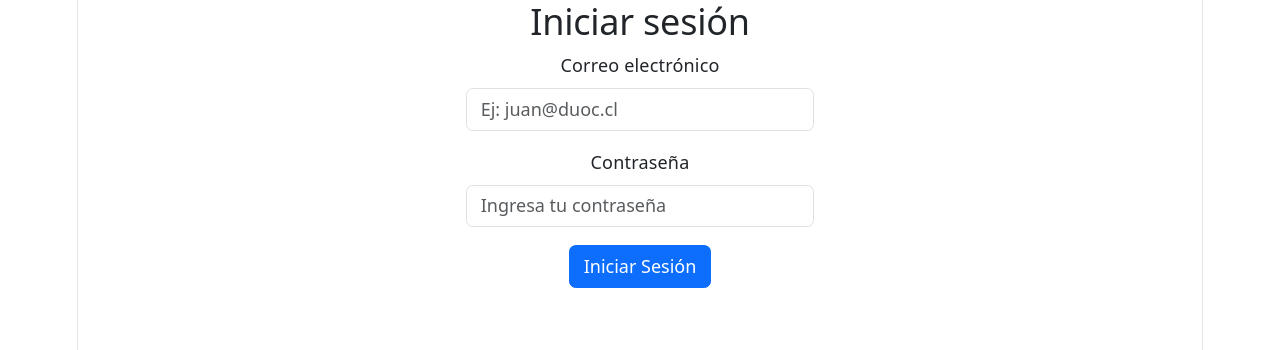
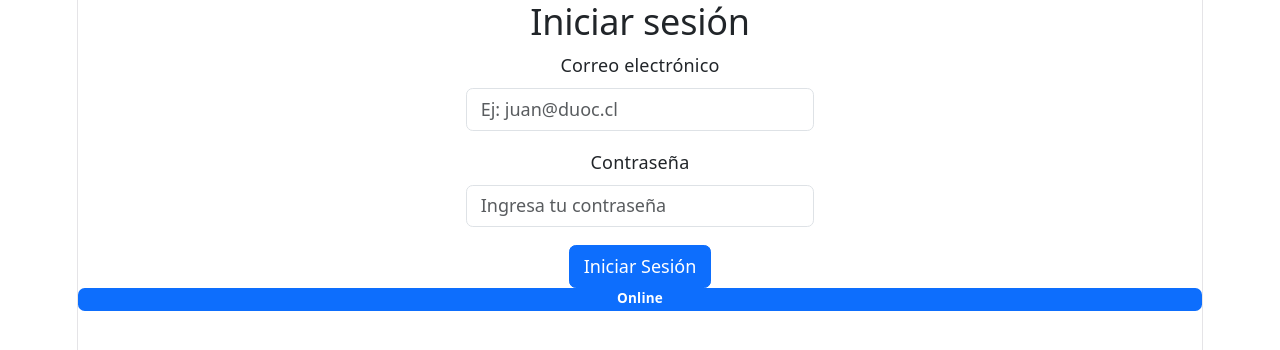
Before and after one commit to isii-iq/NutriVida, a React (Vite) app: page / in a window 1280 px wide. Shown: the top 350 px of the page. Built offline with nearby package versions, Linux system fonts and the light colour scheme.

Commit message:
Creacion EtiquetaModalidad

```diff
--- a/src/App.jsx
+++ b/src/App.jsx
@@ -1,10 +1,14 @@
+import EtiquetaModalidad from "./components/atoms/EtiquetaModalidad";
 import FormularioInicioSesion from "./components/organisms/FormularioInicioSesion";
 import { BrowserRouter, Routes, Route } from "react-router-dom";
 
 
 function App() {
   return (
-    <FormularioInicioSesion />
+    <>
+    <FormularioInicioSesion/>
+    <EtiquetaModalidad/>
+    </>
   );
 }
 
--- /dev/null
+++ b/src/components/atoms/EtiquetaModalidad.jsx
@@ -0,0 +1,16 @@
+import React from 'react';
+
+function EtiquetaModalidad(props) {
+  const esPresencial = props.modalidad?.toLowerCase() === 'presencial';
+
+  const texto = esPresencial ? 'Presencial' : 'Online';
+  const claseColor = esPresencial ? 'bg-success' : 'bg-primary';
+
+  return (
+    <span className={`badge ${claseColor}`}>
+      {texto}
+    </span>
+  );
+}
+
+export default EtiquetaModalidad;
```
